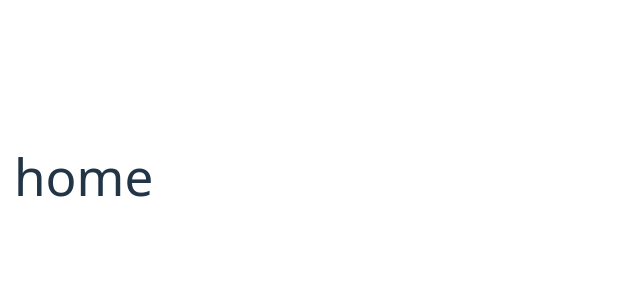
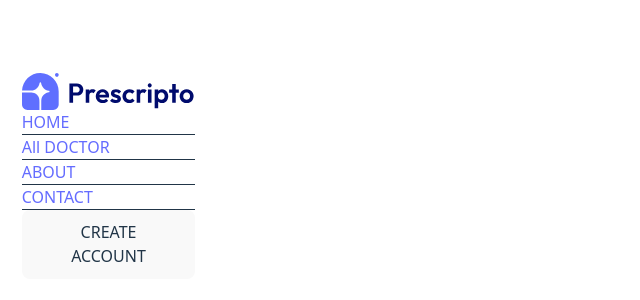
Before and after one commit to kumarineharani/Hms_Harmony-, a React (Vite) app in the folder frontend/: page / in a window 1280 px wide. Shown: the part 224-524 px from the top of the page, without its empty margins (0-640 px from the left). Built offline with nearby package versions, Linux system fonts and the light colour scheme.

Commit message:
added react routes

```diff
--- a/frontend/src/App.jsx
+++ b/frontend/src/App.jsx
@@ -1,12 +1,29 @@
 import React from 'react';
 import { Routes, Route } from 'react-router-dom';
 import Home from './pages/home';
+import Doctors from './pages/doctors';
+import Login from './pages/login';
+import About from './pages/about';
+import Contact from './pages/contact';
+import MyProfile from './pages/myprofile'
+import MyAppiontment from './pages/myappointment'
+import Appointment from './pages/appointment';
+import Navbar from './components/Navbar';
 
 const App = () => {
   return (
     <div className="mx-4 sm:mx-[10%]">
+      <Navbar/>
       <Routes>
         <Route path="/" element={<Home />} />
+        <Route path="/doctors" element={<Doctors />} />
+        <Route path="/doctors/:Speciality" element={<Doctors />} />
+        <Route path="/login " element={<Login />} />
+        <Route path="/about" element={<About />} />
+        <Route path="/contact" element={<Contact />} />
+        <Route path="/myprofile" element={<MyProfile />} />
+        <Route path="/myappointment" element={<MyAppiontment />} />
+        <Route path="/appointment/:docid" element={< Appointment/>} />
       </Routes>
     </div>
   );
--- /dev/null
+++ b/frontend/src/components/Navbar.jsx
@@ -0,0 +1,37 @@
+import React from 'react';
+import { assets } from '../assets/assets_frontend/assets.js';
+
+import { NavLink } from 'react-router-dom';
+
+const Navbar = () => {
+    console.log("Navbar is rendering");
+
+  return (
+    <nav>
+      <img src= { assets.logo} alt="Logo" />
+      <ul>
+        <li>
+          <NavLink to="/">HOME</NavLink>
+          <hr />
+        </li>
+        <li>
+          <NavLink to="/all-doctor">All DOCTOR</NavLink>
+          <hr />
+        </li>
+        <li>
+          <NavLink to="/about">ABOUT</NavLink>
+          <hr />
+        </li>
+        <li>
+          <NavLink to="/contact">CONTACT</NavLink>
+          <hr />
+        </li>
+      </ul>
+      <div>
+        <button>CREATE ACCOUNT</button>
+      </div>
+    </nav>
+  );
+};
+
+export default Navbar;
--- /dev/null
+++ b/frontend/src/pages/appointment.jsx
@@ -0,0 +1,12 @@
+import React from 'react'
+
+function appointment() {
+  return (
+    <div>
+
+
+    </div>
+  )
+}
+
+export default appointment
--- a/frontend/src/pages/home.jsx
+++ b/frontend/src/pages/home.jsx
@@ -3,7 +3,7 @@ import React from "react";
 const home = () => {
     return(
         <div>
-         <h1> home </h1>
+         <h1>  </h1>
         </div>
     )
 }
```
